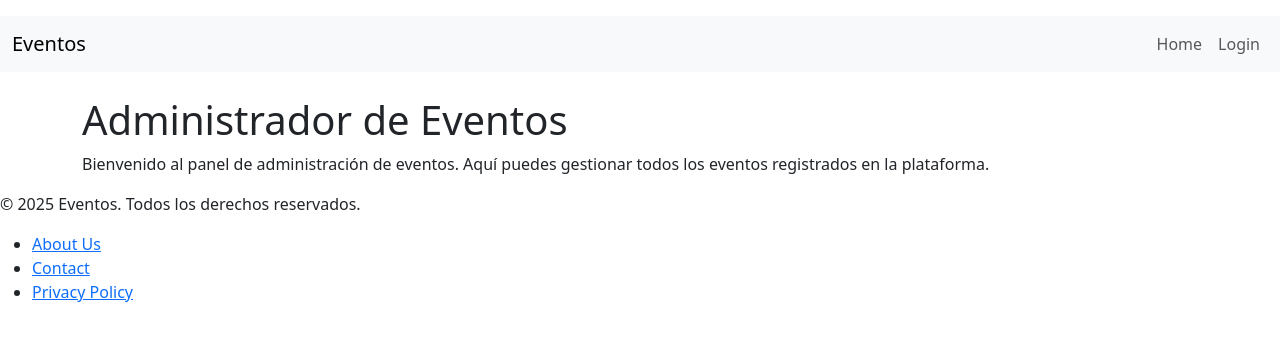
After one commit to ValeEseve/MOD06AE5Grupal, a Django app: page / in a window 1280 px wide. The commit adds this page. Shown: the top 341 px of the page. Run offline with Django 5.2, Linux system fonts and the light colour scheme.

Commit message:
Arreglando navbar

```diff
--- a/eventos/templates/base.html
+++ b/eventos/templates/base.html
@@ -1,6 +1,7 @@
 {% load static %}
 <!DOCTYPE html>
 <html lang="en">
+
 <head>
     <meta charset="UTF-8">
     <meta name="viewport" content="width=device-width, initial-scale=1.0">
@@ -8,14 +9,19 @@
     <link href="https://cdn.jsdelivr.net/npm/bootstrap@5.3.2/dist/css/bootstrap.min.css" rel="stylesheet">
 
 </head>
+
 <body>
     <header>
-        {%  include 'components/navbar.html' %}
+        {% include 'components/navbar.html' %}
     </header>
 
     {% block content %}
     {% endblock %}
+
+    {% include 'components/footer.html' %}
+
     <script src="https://cdn.jsdelivr.net/npm/bootstrap@5.3.2/dist/js/bootstrap.bundle.min.js"></script>
 
 </body>
+
 </html>
--- /dev/null
+++ b/eventos/templates/components/footer.html
@@ -0,0 +1,12 @@
+<footer>
+    <div class="footer-content">
+        <p>&copy; 2025 Eventos. Todos los derechos reservados.</p>
+        <nav>
+            <ul>
+                <li><a href="/about/">About Us</a></li>
+                <li><a href="/contact/">Contact</a></li>
+                <li><a href="/privacy/">Privacy Policy</a></li>
+            </ul>
+        </nav>
+    </div>
+</footer>
--- a/eventos/templates/components/navbar.html
+++ b/eventos/templates/components/navbar.html
@@ -1,12 +1,24 @@
 <nav>
     <ul>
-        <li><a href="{% url 'home' %}">Home</a></li>
-        {% if user.is_authenticated %}
-        <li><a href="{% url 'dashboard' %}">Dashboard</a></li>
-        <li><a href="{% url 'logout' %}">Logout</a></li>
-        {% else %}
-        <li><a href="{% url 'login' %}">Login</a></li>
-        <li><a href="{% url 'signup' %}">Sign Up</a></li>
-        {% endif %}
+
     </ul>
 </nav>
+<nav class="navbar navbar-expand-lg bg-body-tertiary">
+    <div class="container-fluid">
+        <a class="navbar-brand" href="#">Eventos</a>
+        <button class="navbar-toggler" type="button" data-bs-toggle="collapse" data-bs-target="#navbarSupportedContent"
+            aria-controls="navbarSupportedContent" aria-expanded="false" aria-label="Toggle navigation">
+            <span class="navbar-toggler-icon"></span>
+        </button>
+        <div class="collapse navbar-collapse" id="navbarSupportedContent">
+            <ul class="navbar-nav ms-auto mb-2 mb-lg-0">
+                <li class="nav-item"><a class="nav-link" href="{% url 'home' %}">Home</a></li>
+                {% if user.is_authenticated %}
+                <li class="nav-item"><a class="nav-link" href="{% url 'dashboard' %}">Dashboard</a></li>
+                <li class="nav-item"><a class="nav-link" href="{% url 'logout' %}">Logout</a></li>
+                {% else %}
+                <li class="nav-item"><a class="nav-link" href="{% url 'login' %}">Login</a></li>
+                {% endif %}
+        </div>
+    </div>
+</nav>
--- /dev/null
+++ b/eventos/templates/home.html
@@ -0,0 +1,9 @@
+{% extends 'base.html' %}
+
+{% block content %}
+<div class="container mt-4">
+    <h1>Administrador de Eventos</h1>
+    <p>Bienvenido al panel de administración de eventos. Aquí puedes gestionar todos los eventos registrados en la plataforma.</p>
+
+</div>
+{% endblock %}
--- a/eventos/urls.py
+++ b/eventos/urls.py
@@ -4,8 +4,9 @@ from . import views
 
 urlpatterns = [
     path('admin/', admin.site.urls),
+    path('', views.home, name='home'),
     path('dashboard/', views.dashboard, name='dashboard'),
-    path('login/', views.login_view, name='login'),
-    path('register/', views.register_view, name='register'),
+    path('login/', views.login_view, name='login_view'),
+    path('register/', views.register_view, name='register_view'),
     path('add_evento/', views.add_evento, name='add_evento'),
 ]
--- a/eventos/views.py
+++ b/eventos/views.py
@@ -12,3 +12,6 @@ def register_view(request):
 
 def add_evento(request):
     return render(request, 'add_event.html')
+
+def home(request):
+    return render(request, 'home.html')
```
Also changed, not shown: eventos/templates/dashboard.html (+24 -0 lines), 1 other file.
